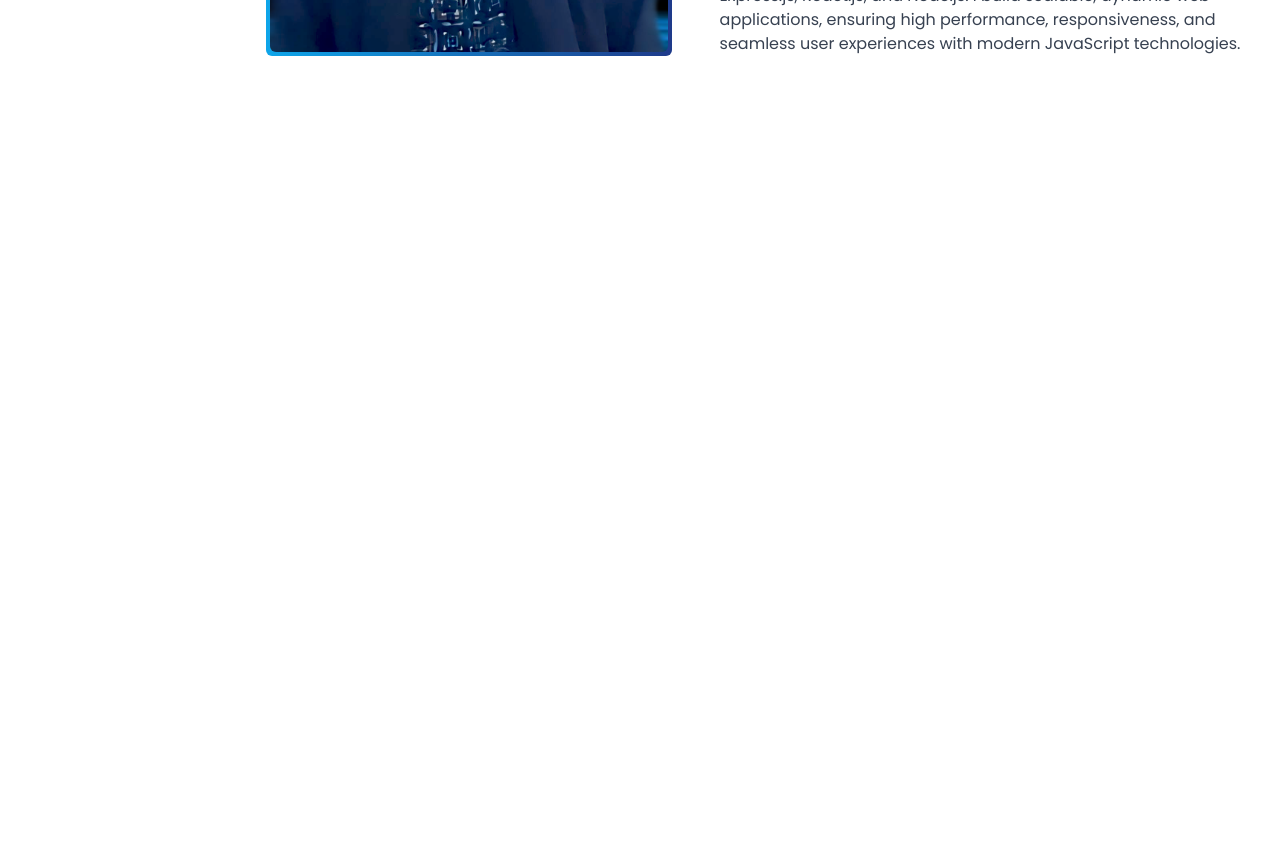
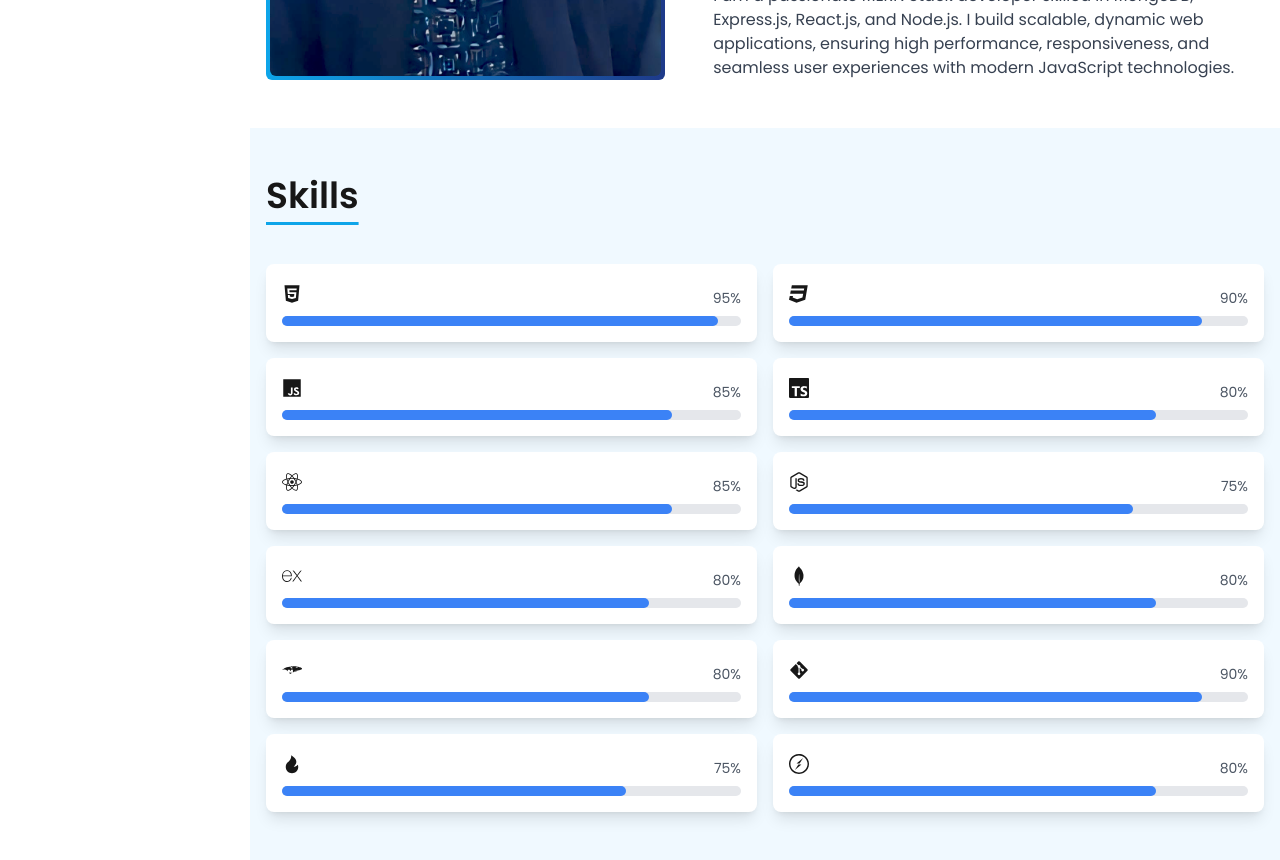
Before and after one commit to mohammad-atikuzzaman/atikuzzaman, a Next.js app: page / in a window 1280 px wide. Shown: the part 1400-2260 px from the top of the page. Before the commit the page ends 1456 px from the top, so only its background shows below. Built offline with nearby package versions, Linux system fonts and the light colour scheme.

Commit message:
skills section added

```diff
--- a/app/components/About.tsx
+++ b/app/components/About.tsx
@@ -5,7 +5,7 @@ import ProfileInfo from "./ProfileInfo";
 
 const About: FC = () => {
   return (
-    <div className="mt-12 ml-4 space-y-6">
+    <div className="mt-12 space-y-6 px-4 max-w-screen-xl mx-auto">
       <Title title="About" />
       <p className="text-lg leading-5 font-light">
         Im a Front End Web developer who is passionate about making{" "}
--- /dev/null
+++ b/app/components/Skills.tsx
@@ -0,0 +1,90 @@
+"use client";
+import { useEffect, useRef, useState, FC, ReactNode } from "react";
+import { FaCss3, FaGitAlt, FaHtml5, FaNodeJs, FaReact } from "react-icons/fa6";
+import { IoLogoJavascript } from "react-icons/io5";
+import { SiExpress, SiMongodb, SiMongoose, SiSocketdotio, SiTypescript } from "react-icons/si";
+import Title from "./reusableComponents/Title";
+import { RiFireFill } from "react-icons/ri";
+
+interface Skill {
+  name: ReactNode;
+  percentage: number;
+  title: string
+}
+
+const Skills: FC = () => {
+  const [isVisible, setIsVisible] = useState<boolean>(false);
+  const skillsRef = useRef<HTMLElement | null>(null);
+
+  useEffect(() => {
+    const currentRef = skillsRef.current;
+
+    const observer = new IntersectionObserver(
+      ([entry]) => {
+        if (entry.isIntersecting) {
+          setIsVisible(true);
+          observer.unobserve(entry.target);
+        }
+      },
+      {
+        threshold: 0.1,
+      }
+    );
+
+    if (currentRef) {
+      observer.observe(currentRef);
+    }
+
+    return () => {
+      if (currentRef) {
+        observer.unobserve(currentRef);
+      }
+    };
+  }, []);
+
+  const skills: Skill[] = [
+    { name: <FaHtml5 />, percentage: 95, title:"HTML" },
+    { name: <FaCss3 />, percentage: 90, title:"CSS" },
+    { name: <IoLogoJavascript />, percentage: 85, title:"JavaScript" },
+    { name: <SiTypescript />, percentage: 80, title:"TypeScript" },
+    { name: <FaReact />, percentage: 85, title:"React JS" },
+    { name: <FaNodeJs />, percentage: 75, title:"Node JS" },
+    { name: <SiExpress />, percentage: 80, title:"Express JS" },
+    { name: <SiMongodb />, percentage: 80, title:"MongoDB" },
+    { name: <SiMongoose />, percentage: 80, title:"Mongoose" },
+    { name: <FaGitAlt />, percentage: 90, title:"Git" },
+    { name: <RiFireFill />, percentage: 75, title:"Firebase" },
+    { name: <SiSocketdotio />, percentage: 80 , title:"Socket IO"},
+  ];
+
+  return (
+    <section id="skills" className="py-12 mt-12 px-4 bg-sky-50" ref={skillsRef}>
+      <Title title="Skills" />
+      <div className="container mx-auto mt-12">
+        <div className="grid grid-cols-1 md:grid-cols-2 gap-4">
+          {skills.map((skill, index) => (
+            <div title={skill.title} key={index} className="bg-white p-4 rounded-lg shadow-lg">
+              <section className="flex items-center justify-between mb-2">
+                <h3 className="text-xl font-semibold">{skill.name}</h3>
+                <span className="text-sm text-gray-600 mt-2 block">
+                  {skill.percentage}%
+                </span>
+              </section>
+              <div className="w-full bg-gray-200 rounded-full h-2.5">
+                <div
+                  className="bg-blue-500 h-2.5 rounded-full"
+                  style={{
+                    width: isVisible ? `${skill.percentage}%` : "0%",
+                    transition: "width 1.5s ease-in-out",
+                  }}
+                ></div>
+              </div>
+            </div>
+          ))}
+        </div>
+      </div>
+    </section>
+  );
+};
+
+export default Skills;
--- a/app/page.tsx
+++ b/app/page.tsx
@@ -1,12 +1,14 @@
 import About from "./components/About";
 import Hero from "./components/Hero";
+import Skills from "./components/Skills";
 
 export default function Home() {
   return (
     <div className="min-h-screen w-full mx-au">
       <Hero />
-      <section className="max-w-screen-xl mx-auto">
+      <section className=" ">
         <About />
+        <Skills />
       </section>
     </div>
   );
```
Also changed, not shown: 1 other file (tests, documents, lock files or other folders).
